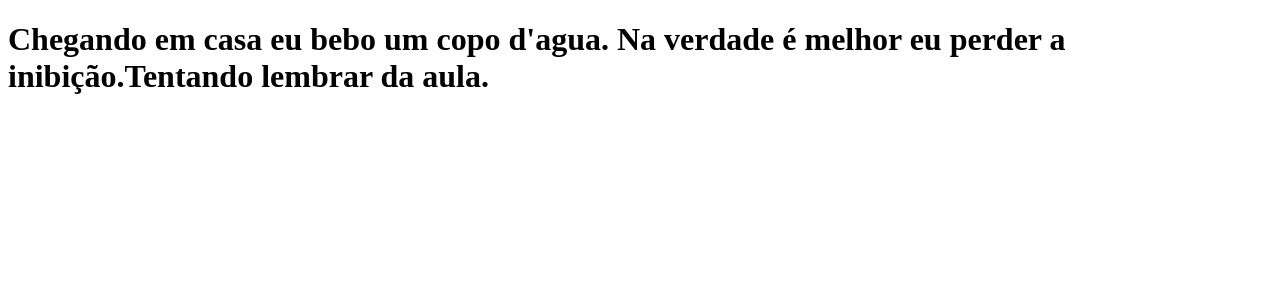
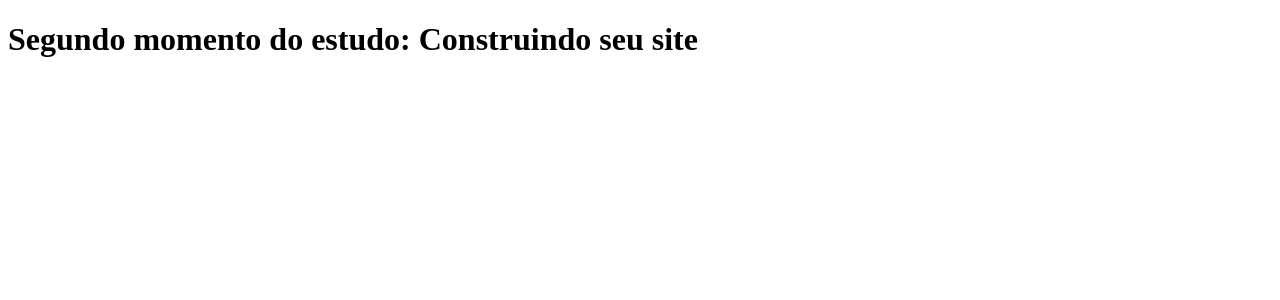
Before and after one commit to fernandosidronio/JUSHRU, a Next.js app: page / in a window 1280 px wide. Shown: the top 300 px of the page. Built offline with nearby package versions, Linux system fonts and the light colour scheme.

Commit message:
Adicionaou em pages

```diff
--- a/pages/index.js
+++ b/pages/index.js
@@ -1,5 +1,5 @@
 function Home() {
-    return <h1>Chegando em casa eu bebo um copo d'agua. Na verdade é melhor eu perder a inibição.Tentando lembrar da aula.</h1>
+    return <h1>Segundo momento do estudo: Construindo seu site</h1>
 }
 
 export default Home;
```
